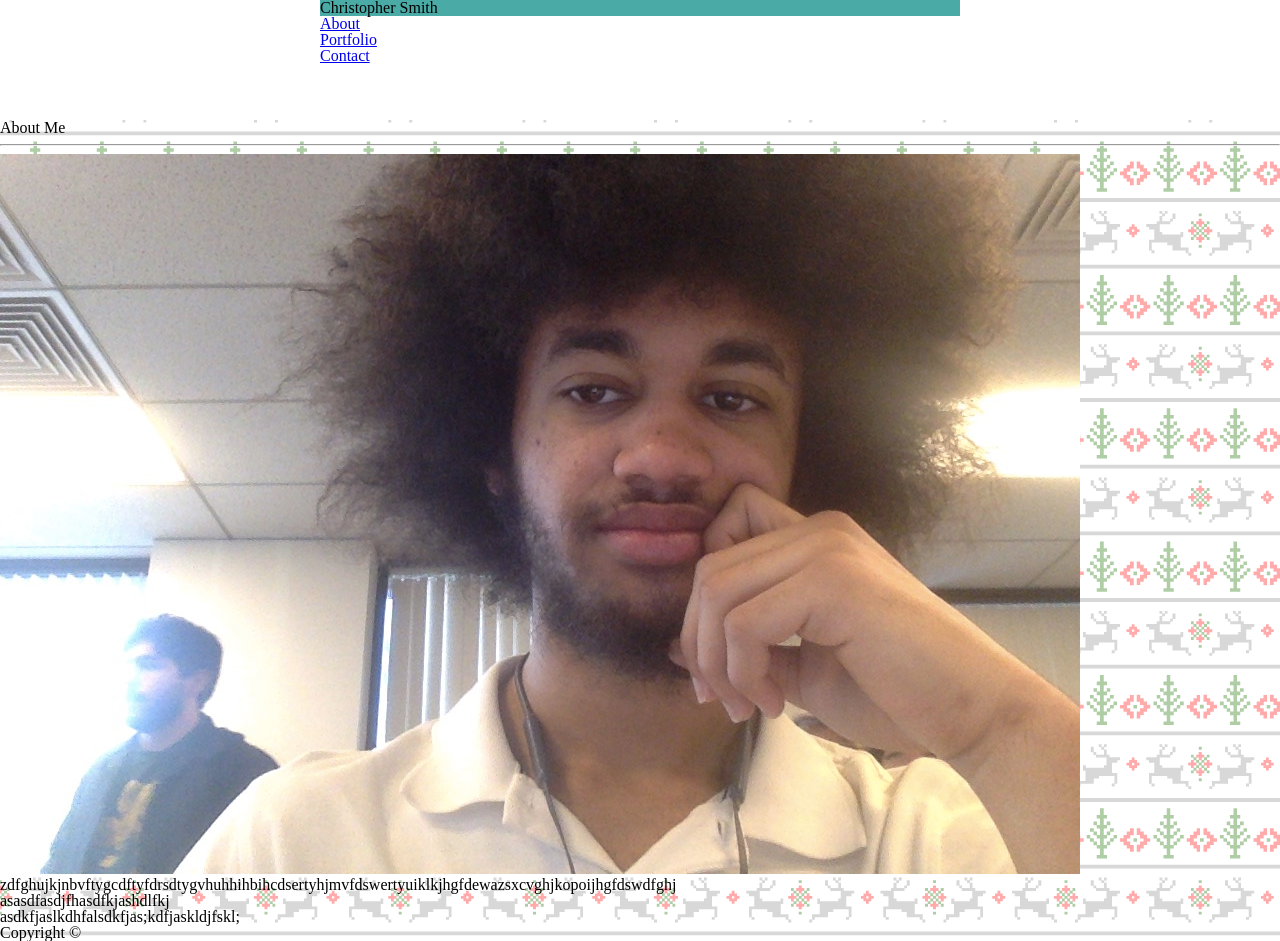
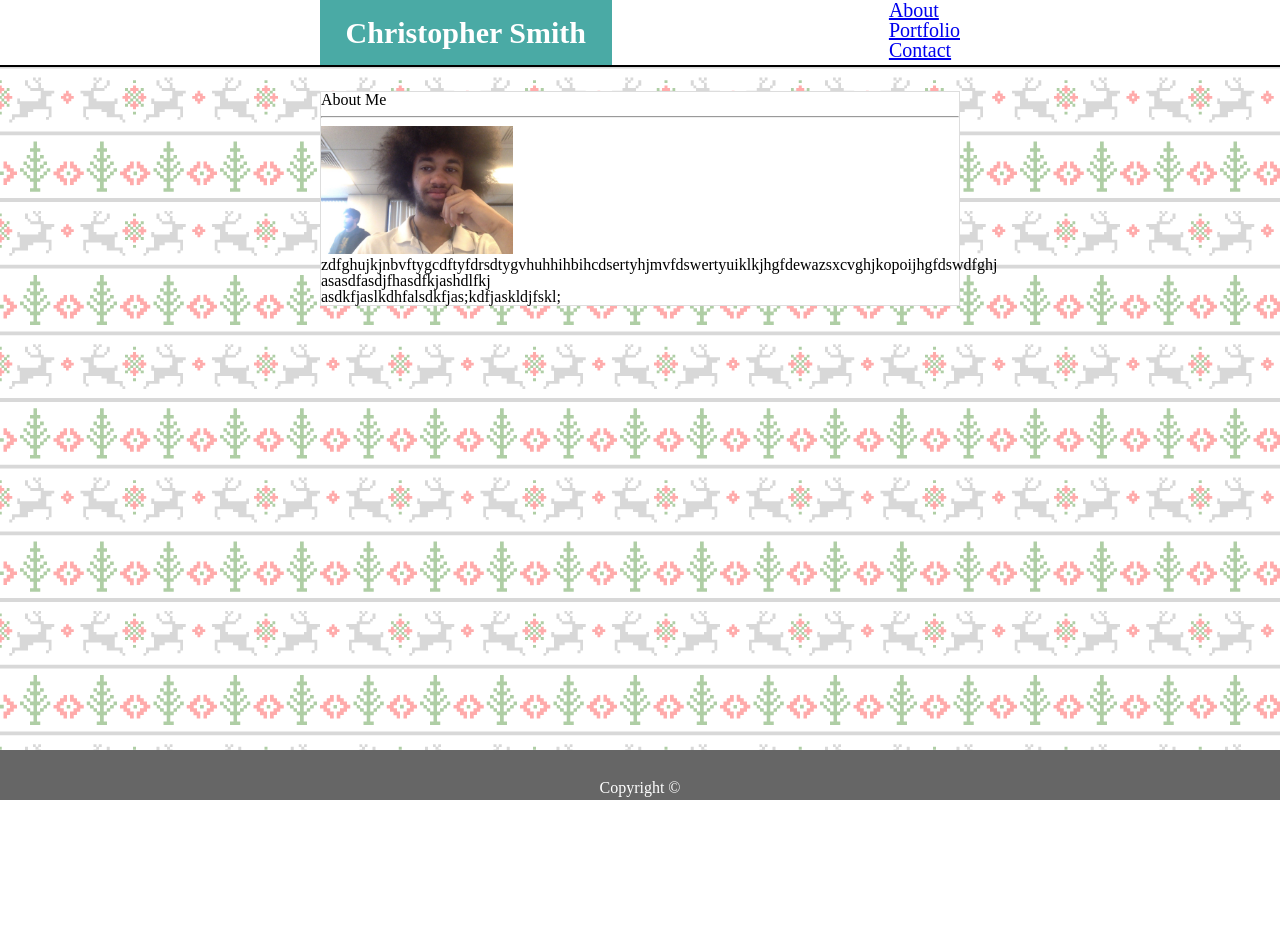
Before and after one commit to crusable13/Basic-Portfolio, a plain HTML site: page index.html in a window 1280 px wide. After the commit the page ends 800 px from the top, so only its background shows below. Drawn offline with Linux system fonts and the light colour scheme.

Commit message:
Footer improved

```diff
--- a/assets/css/style.css
+++ b/assets/css/style.css
@@ -4,13 +4,57 @@ body {
 
 header {
     background-color: white;
-    height: 15vh;
+    height: 65px;
+    border-bottom: 2px solid black;
+    position: relative;
 }
 
 header h1 {
     background-color: #4aaaa5;
+    float: left;
+    line-height: 65px;
+    color: white;
+    font-weight: bolder;
+    padding: 0 2vw;
+    font-size: 30px;
 }
 
 header div {
     margin: 0 25%;
 }
+
+.main-box {
+    margin: 0 25%;
+    background: white;
+    border: 1px solid #dddddd;
+    margin-top: 3vh;
+}
+
+ul {
+    float: right;
+    font-size: 20px;
+}
+
+#profile {
+    width:15vw;
+}
+
+#firstP {
+
+}
+
+footer {
+    position: absolute;
+    width: 100%;
+    height: 50px;
+    background-color: #666666;
+    bottom: 0;
+    border-top: 8   px solid teal;
+}
+
+footer h6 {
+    text-align: center;
+    color: white;
+    bottom: 2;
+    padding-top: 30px;
+}
--- a/index.html
+++ b/index.html
@@ -25,8 +25,8 @@
     <section class="main-box">
     <h1> About Me <h1>
     <hr>
-    <img src="./assets/images/Chris.jpg" alt="Chris">
-    <p> zdfghujkjnbvftygcdftyfdrsdtygvhuhhihbihcdsertyhjmvfdswertyuiklkjhgfdewazsxcvghjkopoijhgfdswdfghj </p>
+    <img src="./assets/images/Chris.jpg" alt="Chris" id="profile">
+    <p id="firstP"> zdfghujkjnbvftygcdftyfdrsdtygvhuhhihbihcdsertyhjmvfdswertyuiklkjhgfdewazsxcvghjkopoijhgfdswdfghj </p>
     <p> asasdfasdjfhasdfkjashdlfkj </p>
     <p> asdkfjaslkdhfalsdkfjas;kdfjaskldjfskl; </p>
     </section>
```
